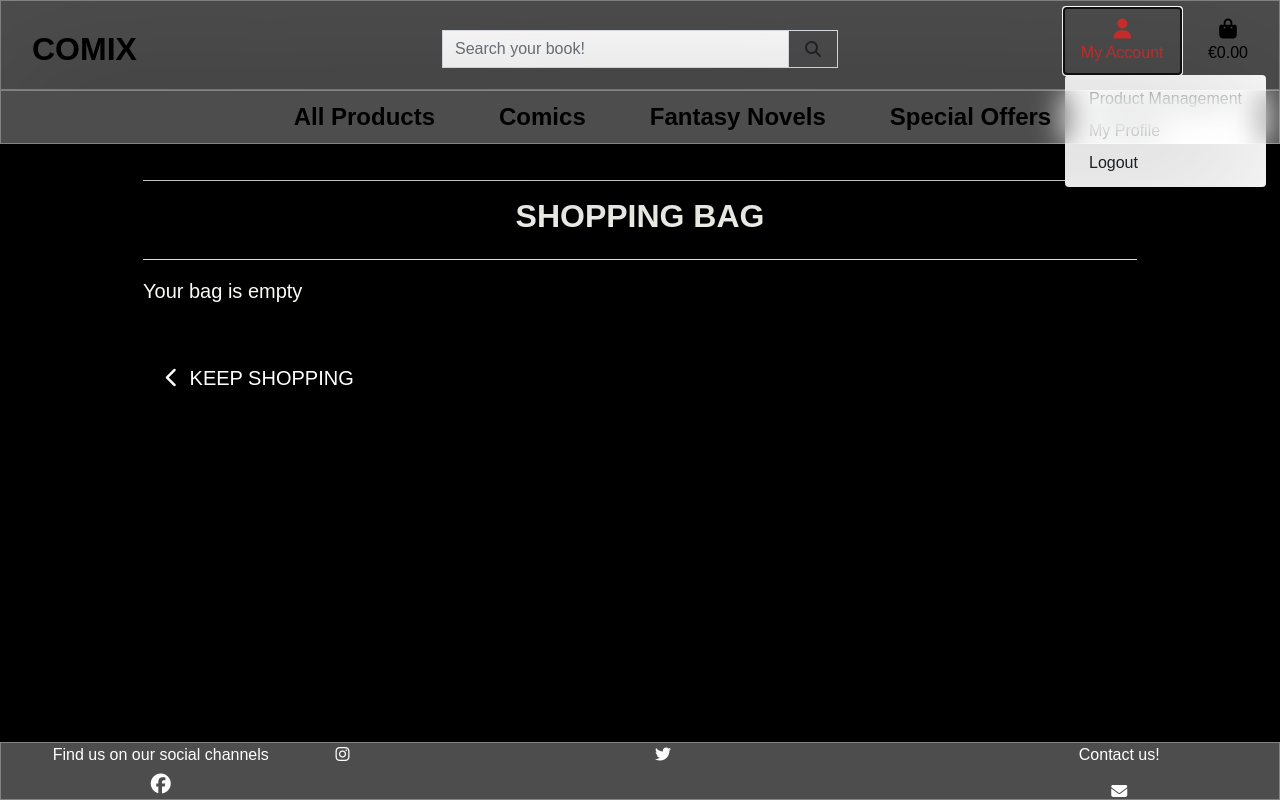
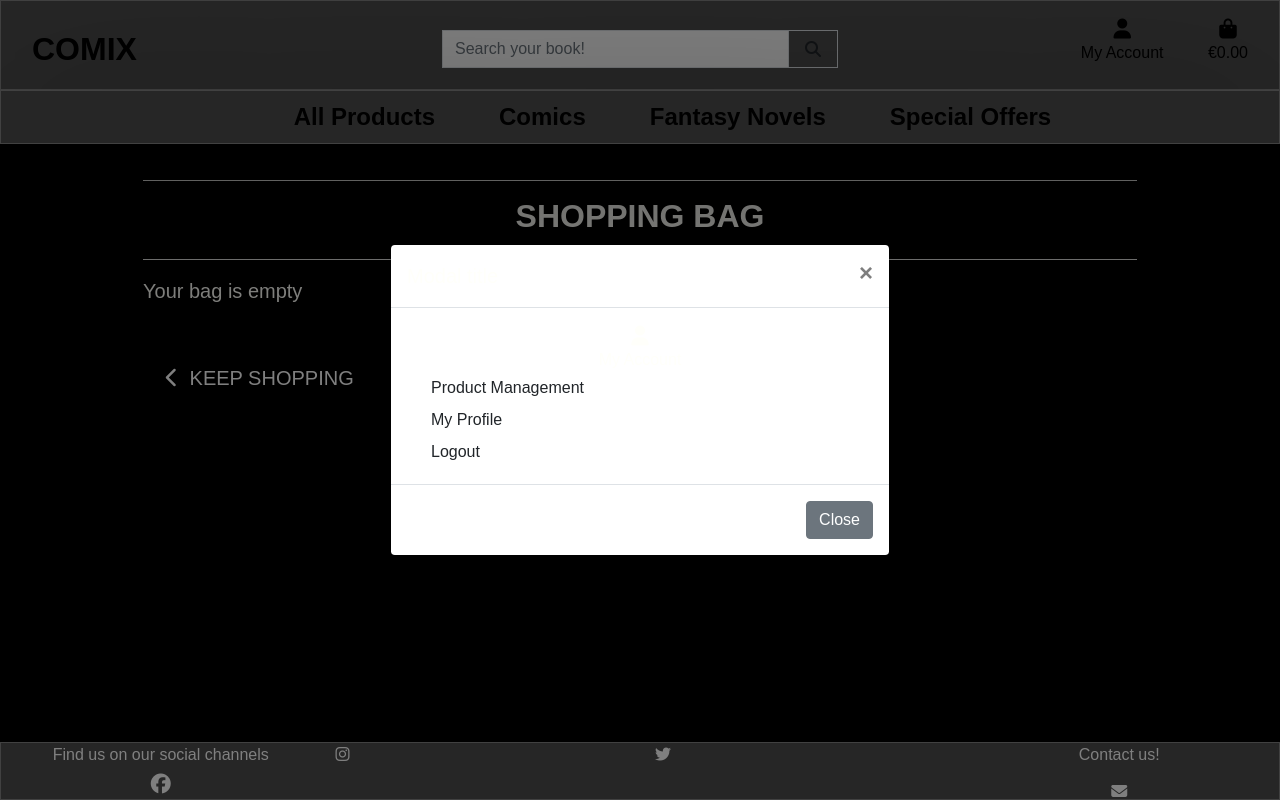
Before and after one commit to Code-Institute-Submissions/ThijsTerporten-milestone-4_MayResub, a Django app: page /bag/ in a window 1280 px wide, after a click on "My Account". Run offline with Django 3.2, Linux system fonts and the light colour scheme; the visitor is signed in with stand-in values (Sample User, id 1); some libraries are stand-ins or nearby versions; some web fonts are replaced.

Commit message:
Add modal for login page

```diff
--- a/templates/base.html
+++ b/templates/base.html
@@ -79,8 +79,8 @@
       <div class="col-12 col-lg-4 my-auto py-1 py-lg-0">
         <ul class="list-inline list-unstyled text-center text-lg-right my-o">
           <li class="list-inline-item dropdown">
-            <a href="#" class="text-black nav-link" id="user-options" data-toggle="dropdown" aria-haspopup="true"
-              aria-expanded="false">
+            <a href="#" class="text-black nav-link" id="user-options" data-toggle="modal" aria-haspopup="true"
+              aria-expanded="false" data-target="#exampleModalCenter">
               <div class="text-center">
                 <div><i class="fas fa-user fa-lg"></i></div>
                 <p class="my-0">My Account</p>
@@ -191,6 +191,45 @@
       </div>
     </div>
   </footer>
+  <!-- Button trigger modal -->
+
+<!-- Modal -->
+<div class="modal fade" id="exampleModalCenter" tabindex="-1" role="dialog" aria-labelledby="exampleModalCenterTitle" aria-hidden="true">
+  <div class="modal-dialog modal-dialog-centered" role="document">
+    <div class="modal-content">
+      <div class="modal-header">
+        <h5 class="modal-title" id="exampleModalLongTitle">Modal title</h5>
+        <button type="button" class="close" data-dismiss="modal" aria-label="Close">
+          <span aria-hidden="true">&times;</span>
+        </button>
+      </div>
+      <div class="modal-body">
+        <div class="text-center">
+          <div><i class="fas fa-user fa-lg"></i></div>
+          <p class="my-0">My Account</p>
+        </div>
+      </a>
+      <div class="border-0" aria-labelledby="user-options">
+        {% if request.user.is_authenticated %}
+        {% if request.user.is_superuser %}
+        <a href="{% url 'add_product' %}" class="dropdown-item">Product Management</a>
+        {% endif %}
+        <a href="{% url 'profile' %}" class="dropdown-item">My Profile</a>
+        <a href="{% url 'account_logout' %}" class="dropdown-item">Logout</a>
+        {% else %}
+        <a href="{% url 'account_signup' %}" class="dropdown-item">Register</a>
+        <a href="{% url 'account_login' %}" class="dropdown-item">Login</a>
+        {% endif %}
+      </div>
+    </li>
+
+      </div>
+      <div class="modal-footer">
+        <button type="button" class="btn btn-secondary" data-dismiss="modal">Close</button>
+      </div>
+    </div>
+  </div>
+</div>
   {% block postloadjs %}
   <script type="text/javascript">
     $('.toast').toast('show');
```
